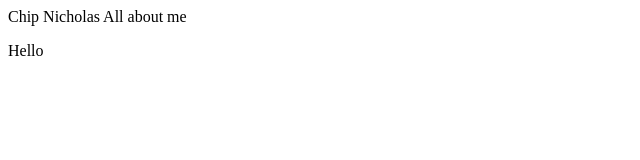
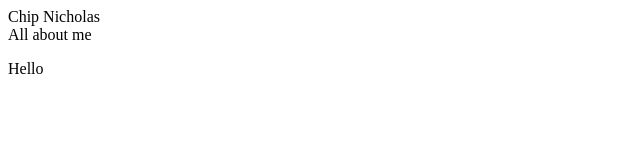
Before and after one commit to ChipNich/Chip.github.io, a plain HTML site: page index.html in a window 1280 px wide. Shown: the whole page, without its empty margins (0-640 px from the left). Drawn offline with Linux system fonts and the light colour scheme.

Commit message:
Update index.html

```diff
--- a/index.html
+++ b/index.html
@@ -10,7 +10,7 @@
     <div>
         <div>
             <h1">Chip Nicholas</h1>
-            <span>All about me</span>
+            <div><span>All about me</span></div>
 
         </div>
     </div>
```
